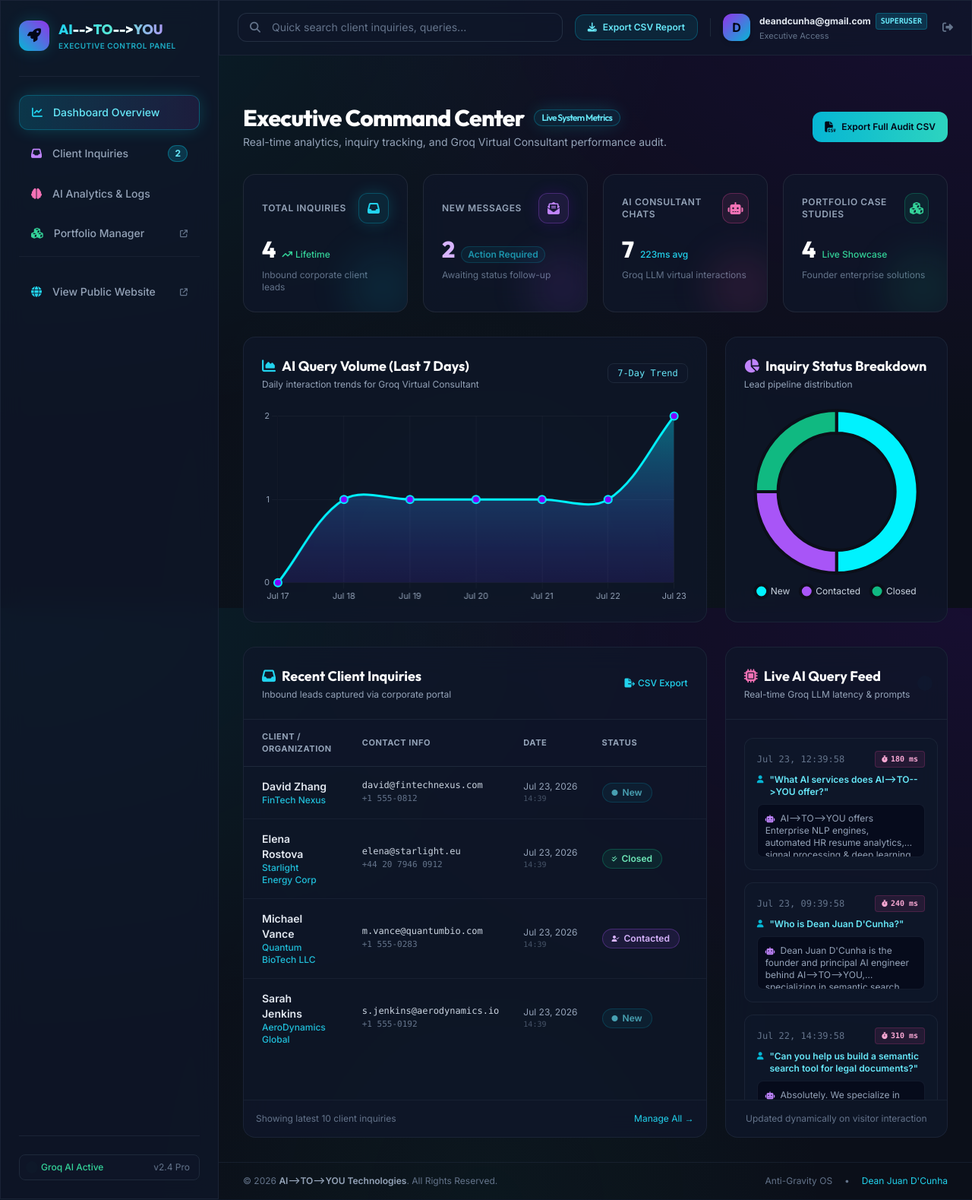
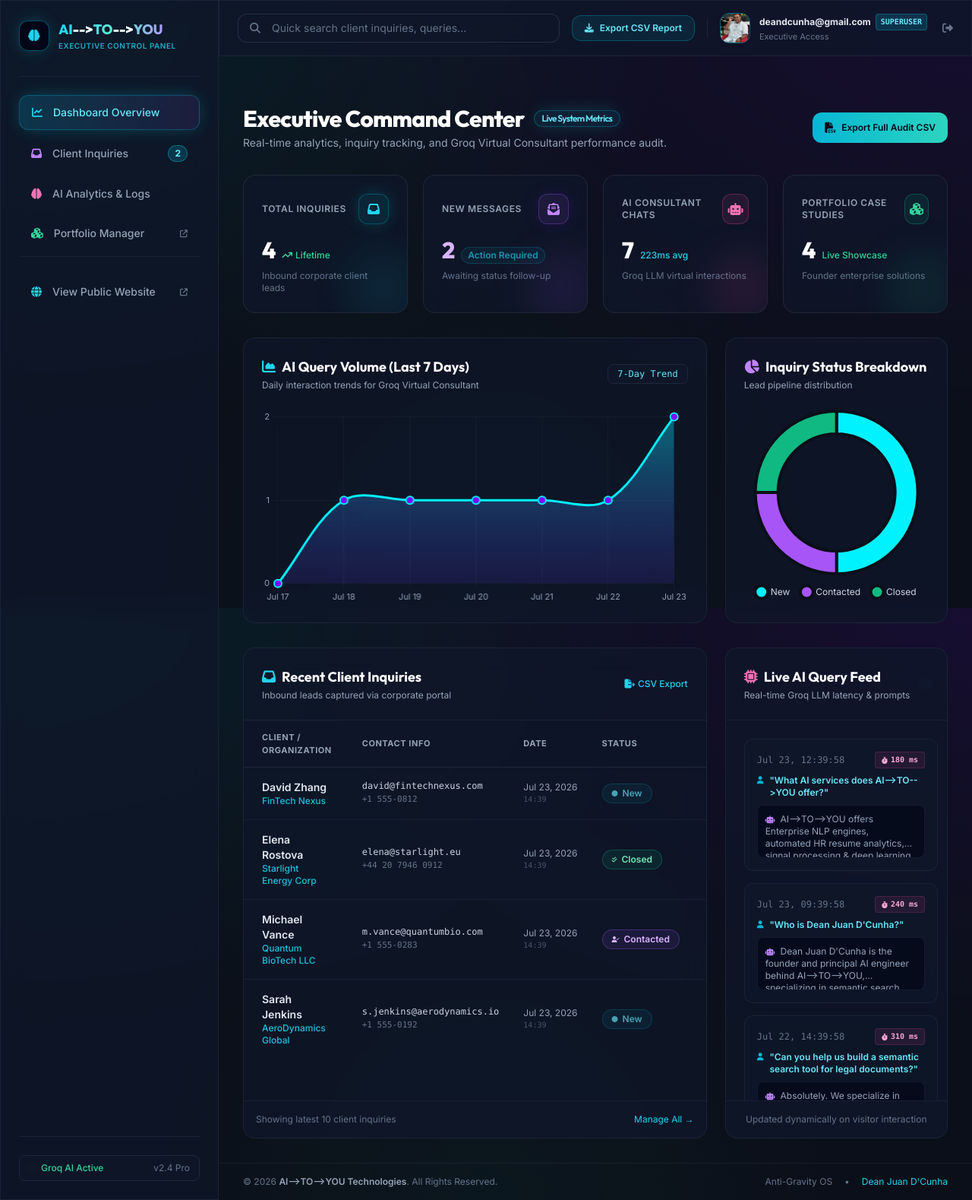
Before and after one commit to deanjuandcunha/ai-to-you-agency, a Django app: page /agency-admin/ in a window 1280 px wide. Shown: the whole page at 76% size. Run offline with Django 5.2, Linux system fonts and the light colour scheme; a user stored in the database is signed in; data comes from the database, SQL or seed files in the repository; some libraries are stand-ins or nearby versions.

Commit message:
Add custom tab favicon logo, founder profile photo, and real-time dashboard status fixes

```diff
--- a/core/admin_views.py
+++ b/core/admin_views.py
@@ -146,14 +146,22 @@ def update_inquiry_status_view(request, pk):
     inquiry.status = new_status
     inquiry.save(update_fields=["status"])
 
+    status_counts = {
+        "New": ClientInquiry.objects.filter(status="new").count(),
+        "Contacted": ClientInquiry.objects.filter(status="contacted").count(),
+        "Closed": ClientInquiry.objects.filter(status="closed").count(),
+    }
+
     return JsonResponse({
         "ok": True,
         "inquiry_id": inquiry.id,
         "new_status": inquiry.status,
         "status_display": inquiry.get_status_display(),
-        "unread_count": ClientInquiry.objects.filter(status="new").count(),
+        "unread_count": status_counts["New"],
+        "status_counts": status_counts,
         "message": f"Inquiry #{inquiry.id} status updated to {inquiry.get_status_display()}.",
     })
+
 
 
 @superuser_required
--- a/core/static/js/admin_dashboard.js
+++ b/core/static/js/admin_dashboard.js
@@ -3,10 +3,12 @@
  *
  * Handles:
  * 1. Chart.js rendering for AI Query Volume & Inquiry Status Breakdown
- * 2. Asynchronous status toggle AJAX requests for Client Inquiries
+ * 2. Real-time AJAX status toggle & DOM button re-rendering for Client Inquiries
  * 3. Dynamic search & client-side filtering for inquiry records and live query feed
  * 4. Toast notifications & interactive UI feedback
  */
+
+let statusChartInstance = null;
 
 document.addEventListener('DOMContentLoaded', () => {
     initCharts();
@@ -62,12 +64,10 @@ function showToast(message, type = 'success') {
 
     container.appendChild(toast);
 
-    // Animate in
     requestAnimationFrame(() => {
         toast.classList.remove('translate-y-4', 'opacity-0');
     });
 
-    // Dismiss after 3.5 seconds
     setTimeout(() => {
         toast.classList.add('opacity-0', 'translate-y-2');
         setTimeout(() => toast.remove(), 300);
@@ -78,7 +78,7 @@ function showToast(message, type = 'success') {
  * ── 1. Chart.js Initialization
  */
 function initCharts() {
-    // 1. AI Query Volume Chart (Bar/Area Hybrid)
+    // 1. AI Query Volume Chart (Line/Area Hybrid)
     const aiCanvas = document.getElementById('aiQueryChart');
     if (aiCanvas && window.Chart) {
         const labels = JSON.parse(aiCanvas.dataset.labels || '[]');
@@ -145,7 +145,7 @@ function initCharts() {
         const labels = JSON.parse(statusCanvas.dataset.labels || '[]');
         const data = JSON.parse(statusCanvas.dataset.values || '[]');
 
-        new Chart(statusCanvas.getContext('2d'), {
+        statusChartInstance = new Chart(statusCanvas.getContext('2d'), {
             type: 'doughnut',
             data: {
                 labels: labels,
@@ -191,11 +191,16 @@ function initCharts() {
 }
 
 /**
- * ── 2. Real-Time Inquiry Status AJAX Toggle Handler
+ * ── 2. Real-Time Inquiry Status Event Delegation Handler
  */
 function initStatusUpdateHandlers() {
-    document.querySelectorAll('.js-status-btn').forEach(btn => {
-        btn.addEventListener('click', async (e) => {
+    const tableBody = document.getElementById('inquiries-table-body');
+    if (!tableBody) return;
+
+    tableBody.addEventListener('click', async (e) => {
+        const btn = e.target.closest('.js-status-btn');
+        if (!btn) return;
+
         e.preventDefault();
 
         const inquiryId = btn.dataset.inquiryId;
@@ -204,7 +209,7 @@ function initStatusUpdateHandlers() {
 
         if (!inquiryId || !targetStatus || !updateUrl) return;
 
-            // Visual feedback on clicked button
+        // Visual feedback during request
         const originalHtml = btn.innerHTML;
         btn.innerHTML = `<i class="fa-solid fa-spinner fa-spin text-xs"></i>`;
         btn.disabled = true;
@@ -223,23 +228,39 @@ function initStatusUpdateHandlers() {
             const data = await response.json();
 
             if (response.ok && data.ok) {
-                    // Update badge element in the table row
                 const row = document.getElementById(`inquiry-row-${inquiryId}`);
                 if (row) {
+                    // 1. Update Status Badge
                     const badgeContainer = row.querySelector('.js-status-badge');
                     if (badgeContainer) {
                         badgeContainer.className = getStatusBadgeClasses(data.new_status);
-                            badgeContainer.textContent = data.status_display;
+                        badgeContainer.innerHTML = getStatusBadgeInnerHtml(data.new_status, data.status_display);
+                    }
+
+                    // 2. Re-render Quick Action Buttons
+                    const actionContainer = row.querySelector('.js-action-container');
+                    if (actionContainer) {
+                        actionContainer.innerHTML = generateQuickActionButtonsHtml(inquiryId, data.new_status, updateUrl);
                     }
                 }
 
-                    // Update Top Unread Metric Card if element exists
+                // 3. Update Top Unread Metric Card
                 const unreadCard = document.getElementById('metric-unread-count');
                 if (unreadCard && data.unread_count !== undefined) {
                     unreadCard.textContent = data.unread_count;
                 }
 
-                    showToast(`Inquiry #${inquiryId} updated to ${data.status_display}`, 'success');
+                // 4. Update Doughnut Chart in real-time if chart instance exists
+                if (statusChartInstance && data.status_counts) {
+                    statusChartInstance.data.datasets[0].data = [
+                        data.status_counts.New || 0,
+                        data.status_counts.Contacted || 0,
+                        data.status_counts.Closed || 0
+                    ];
+                    statusChartInstance.update();
+                }
+
+                showToast(`Inquiry #${inquiryId} marked as ${data.status_display}`, 'success');
             } else {
                 showToast(data.error || 'Failed to update status', 'error');
             }
@@ -247,18 +268,19 @@ function initStatusUpdateHandlers() {
             console.error('Error updating inquiry status:', err);
             showToast('Network error while updating status', 'error');
         } finally {
+            if (btn && document.body.contains(btn)) {
                 btn.innerHTML = originalHtml;
                 btn.disabled = false;
             }
-        });
+        }
     });
 }
 
 /**
- * ── Helper: Get Status Badge Styling CSS Classes
+ * ── Helper: Get Status Badge CSS Classes
  */
 function getStatusBadgeClasses(status) {
-    const base = "inline-flex items-center gap-1.5 px-3 py-1 rounded-full text-xs font-semibold tracking-wide border shadow-sm transition-all ";
+    const base = "js-status-badge inline-flex items-center gap-1.5 px-3 py-1 rounded-full text-xs font-semibold tracking-wide border shadow-sm transition-all ";
     switch (status) {
         case 'new':
             return base + "bg-cyan-500/10 text-cyan-300 border-cyan-500/30 shadow-cyan-500/10 animate-pulse";
@@ -269,6 +291,67 @@ function getStatusBadgeClasses(status) {
         default:
             return base + "bg-slate-700/30 text-slate-400 border-slate-700/50";
     }
+}
+
+/**
+ * ── Helper: Get Status Badge Inner HTML
+ */
+function getStatusBadgeInnerHtml(status, statusDisplay) {
+    let iconHtml = '<i class="fa-solid fa-circle text-[8px]"></i>';
+    if (status === 'contacted') {
+        iconHtml = '<i class="fa-solid fa-user-check text-[8px]"></i>';
+    } else if (status === 'closed') {
+        iconHtml = '<i class="fa-solid fa-check-double text-[8px]"></i>';
+    }
+    return `${iconHtml} ${statusDisplay}`;
+}
+
+/**
+ * ── Helper: Dynamic HTML Generator for Action Buttons
+ */
+function generateQuickActionButtonsHtml(inquiryId, status, updateUrl) {
+    let html = '';
+
+    // Contacted Button
+    if (status !== 'contacted') {
+        html += `
+            <button class="js-status-btn px-2.5 py-1.5 rounded-lg text-xs font-semibold bg-purple-500/10 text-purple-300 hover:bg-purple-500/20 border border-purple-500/30 transition-all"
+                    data-inquiry-id="${inquiryId}"
+                    data-target-status="contacted"
+                    data-update-url="${updateUrl}"
+                    title="Mark as Contacted">
+                <i class="fa-solid fa-paper-plane mr-1"></i> Contacted
+            </button>
+        `;
+    }
+
+    // Close Button
+    if (status !== 'closed') {
+        html += `
+            <button class="js-status-btn px-2.5 py-1.5 rounded-lg text-xs font-semibold bg-emerald-500/10 text-emerald-300 hover:bg-emerald-500/20 border border-emerald-500/30 transition-all"
+                    data-inquiry-id="${inquiryId}"
+                    data-target-status="closed"
+                    data-update-url="${updateUrl}"
+                    title="Mark as Closed">
+                <i class="fa-solid fa-check mr-1"></i> Close
+            </button>
+        `;
+    }
+
+    // Reset to New Button
+    if (status !== 'new') {
+        html += `
+            <button class="js-status-btn px-2.5 py-1.5 rounded-lg text-xs font-semibold bg-slate-800 text-slate-400 hover:text-slate-200 border border-slate-700 transition-all"
+                    data-inquiry-id="${inquiryId}"
+                    data-target-status="new"
+                    data-update-url="${updateUrl}"
+                    title="Reset to New">
+                <i class="fa-solid fa-rotate-left"></i>
+            </button>
+        `;
+    }
+
+    return html;
 }
 
 /**
--- a/core/templates/admin_dashboard/base_admin.html
+++ b/core/templates/admin_dashboard/base_admin.html
@@ -4,7 +4,10 @@
 <head>
     <meta charset="UTF-8">
     <meta name="viewport" content="width=device-width, initial-scale=1.0">
-    <title>{% block title %}{{ page_title|default:"Executive Command Center | AI-->TO-->YOU Admin" }}{% endblock %}</title>
+    <!-- Browser Tab Favicon Logo -->
+    <link rel="icon" type="image/png" href="{% static 'img/favicon.png' %}">
+    <link rel="shortcut icon" type="image/png" href="{% static 'img/favicon.png' %}">
+    <link rel="apple-touch-icon" href="{% static 'img/favicon.png' %}">
 
     <!-- Google Fonts: Outfit & Inter -->
     <link rel="preconnect" href="https://fonts.googleapis.com">
@@ -98,8 +101,8 @@
         <div>
             <!-- Sidebar Header / Logo -->
             <div class="flex items-center gap-3 pb-8 mb-6 border-b border-slate-800/80">
-                <div class="w-10 h-10 rounded-xl bg-gradient-to-tr from-cyan-500 to-purple-600 flex items-center justify-center shadow-glow-cyan">
-                    <i class="fa-solid fa-rocket text-slate-950 font-black text-lg"></i>
+                <div class="w-10 h-10 rounded-xl bg-slate-950 border border-cyan-500/40 flex items-center justify-center p-1.5 shadow-glow-cyan">
+                    <img src="{% static 'img/favicon.png' %}" alt="AI-->TO-->YOU Logo" class="w-full h-full object-contain">
                 </div>
                 <div>
                     <h1 class="font-heading font-extrabold text-lg text-transparent bg-clip-text bg-gradient-to-r from-cyan-400 via-teal-300 to-purple-400">
@@ -191,9 +194,7 @@
 
                 <!-- Admin Profile Dropdown Badge -->
                 <div class="flex items-center gap-3">
-                    <div class="w-9 h-9 rounded-xl bg-gradient-to-br from-purple-600 to-cyan-500 flex items-center justify-center font-bold text-slate-950 shadow-md">
-                        {{ user.username|default:"A"|slice:":1"|upper }}
-                    </div>
+                    <img src="{% static 'img/dean_jc.jpg' %}" alt="Dean Juan D'Cunha" class="w-10 h-10 rounded-xl border border-cyan-500/50 object-cover shadow-md">
                     <div class="hidden md:block text-left">
                         <div class="text-xs font-bold text-slate-200 flex items-center gap-1.5">
                             {{ user.username|default:"Superuser Admin" }}
--- a/core/templates/admin_dashboard/index.html
+++ b/core/templates/admin_dashboard/index.html
@@ -228,7 +228,7 @@
 
                             <!-- Quick Action Buttons -->
                             <td class="py-4 px-6 text-right whitespace-nowrap">
-                                <div class="inline-flex items-center gap-1.5">
+                                <div class="js-action-container inline-flex items-center gap-1.5">
                                     {% if inq.status != 'contacted' %}
                                     <button class="js-status-btn px-2.5 py-1.5 rounded-lg text-xs font-semibold bg-purple-500/10 text-purple-300 hover:bg-purple-500/20 border border-purple-500/30 transition-all"
                                             data-inquiry-id="{{ inq.id }}"
```
Also changed, not shown: core/templates/base.html (+9 -2 lines), core/templates/company_home.html (+2 -5 lines), core/static/img/dean_jc.jpg (added), core/static/img/favicon.png (added), core/static/img/logo.png (added). Lines whose indentation alone changed are shown as unchanged.
